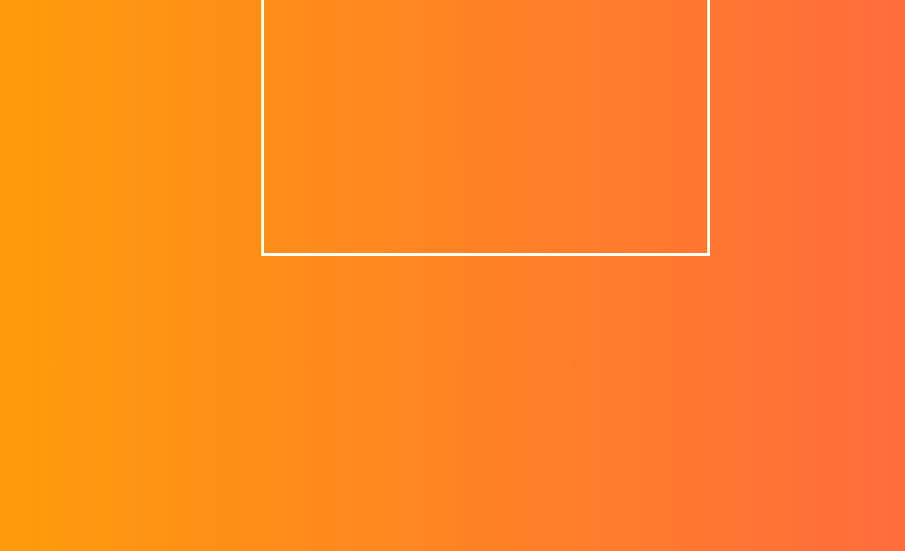
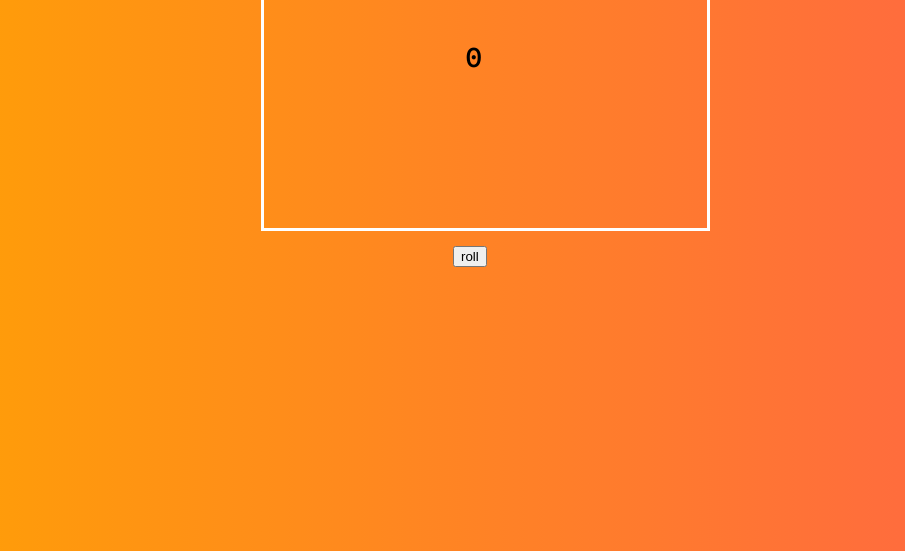
Before and after one commit to ggemcila/dicegame, a plain HTML site: page index.html in a window 1280 px wide. Shown: the part 249-800 px from the top of the page, without its empty margins (187-1092 px from the left). Drawn offline with Linux system fonts and the light colour scheme.

Commit message:
Added "roll" button

```diff
--- a/index.html
+++ b/index.html
@@ -1,15 +1,20 @@
 <!DOCTYPE html>
 <html lang="en">
+
 <head>
     <meta charset="UTF-8">
-    <link rel = stylesheet href="style.css">
+    <link rel=stylesheet href="style.css">
     <title>Dicegame (1 player)</title>
 </head>
+
 <body>
-    <div class = "container">
-    <div class = "item">Player 1</div>
+    <div class="container">
+        <div class="item">Player 1</div>
+        <div class = "number">0</div>
     </div>
+    <button class="roll">roll</button>
 
-    <script src = "app.js"></script>
+    <script src="app.js"></script>
 </body>
+
 </html>
--- a/script.js
+++ b/script.js
@@ -0,0 +1,5 @@
+const button = document.getElementsByClassName("roll");
+
+button.addEventListener("click", () =>{
+    if ()
+}
--- a/style.css
+++ b/style.css
@@ -14,7 +14,15 @@ body{
     margin-top: 12%;
     border: 3px solid white;
     padding-top: 4%;
-    padding-bottom: 20%;
+    padding-bottom: 12%;
     padding-left: 11%;
     padding-right: 8%;
 }
+
+.roll{
+    margin-left: 50%;
+}
+.number{
+    margin-left: 30%;
+    margin-top: 20%;
+}
```
